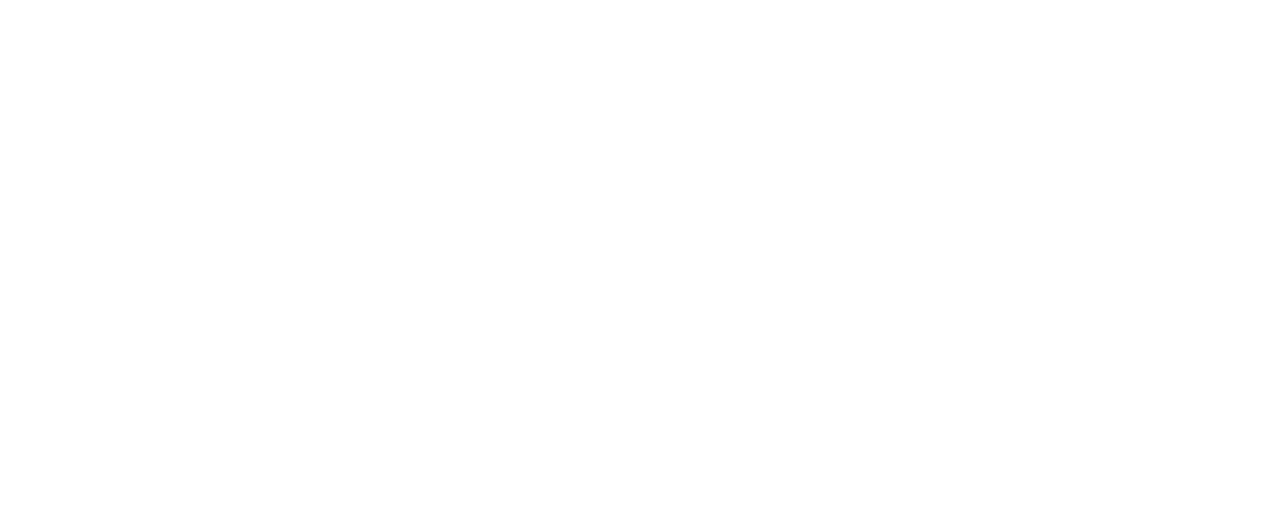
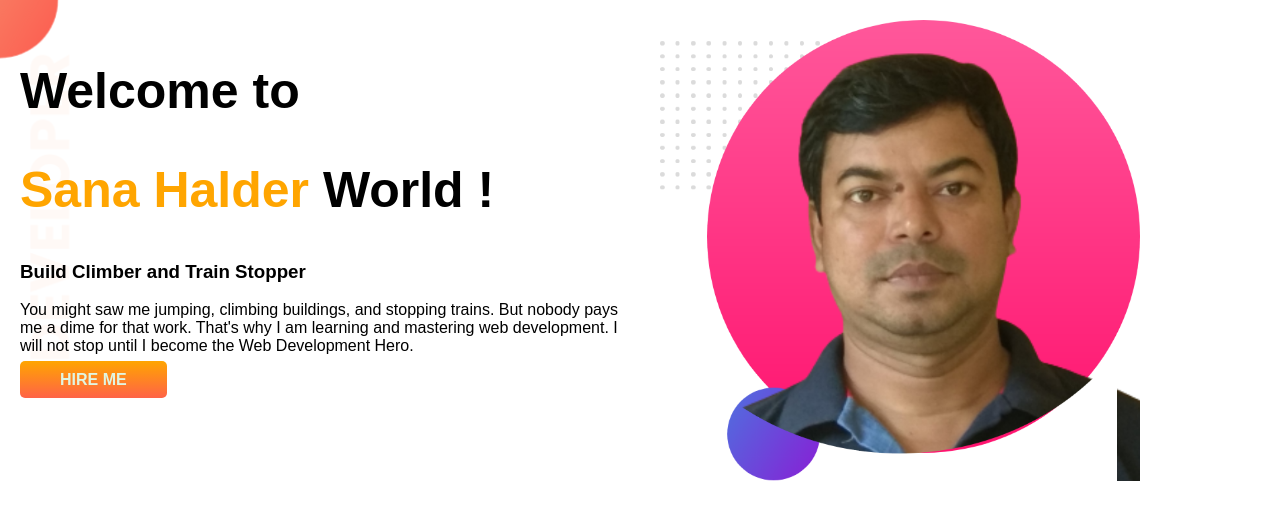
Before and after one commit to sna1947/my_port_fo, a plain HTML site: page index.html in a window 1280 px wide. Drawn offline with Linux system fonts and the light colour scheme; a web font is replaced by a local one.

Commit message:
top_part

```diff
--- a/index.html
+++ b/index.html
@@ -1,13 +1,34 @@
 <!DOCTYPE html>
 <html lang="en">
+
 <head>
     <meta charset="UTF-8">
     <meta http-equiv="X-UA-Compatible" content="IE=edge">
     <meta name="viewport" content="width=device-width, initial-scale=1.0">
     <title>My first port fo </title>
+    <link rel="preconnect" href="https://fonts.googleapis.com">
+    <link rel="preconnect" href="https://fonts.gstatic.com" crossorigin>
+    <link href="https://fonts.googleapis.com/css2?family=Otomanopee+One&display=swap" rel="stylesheet">
     <link rel="stylesheet" href="style.css">
 </head>
+
 <body>
+    <section class="sec01">
+        <div id="div01" class="contnr_01">
+            <h1> Welcome to </h1>
+            <h1> <span class="color_orng">Sana Halder</span> World ! </h1>
+            <h3> Build Climber and Train Stopper </h3>
+            <p>You might saw me jumping, climbing buildings, and stopping trains. But nobody pays me a dime for that
+                work. That's why I am learning and mastering web development. I will not stop until I become the Web
+                Development Hero.</p>
+            <a target="_blank" class="link_bt" href="https://www.linkedin.com/in/pronab-halder-ab4a791b0/">HIRE ME</a>
+        </div>
+        <div class="contnr_01">
+            <img src="img/sna.png" alt="">
+        </div>
+    </section>
+
 
 </body>
+
 </html>
--- a/style.css
+++ b/style.css
@@ -0,0 +1,33 @@
+body{
+    font-family: 'Otomanopee One', sans-serif;
+    margin: 0;
+    padding: 0;
+}
+h1{
+    font-size: 50px;
+}
+.color_orng{
+    color: orange;
+}
+section{
+    display:flex;
+}
+.contnr_01{
+    width: 50%;
+   padding: 20px;
+}
+.contnr_01 img{
+    width: 80%;
+}
+.link_bt{
+    background-image: linear-gradient(orange, tomato);
+    padding: 10px 40px;
+    border-radius: 5px;
+    text-decoration: none;
+    color: rgb(225, 245, 225);
+    font-weight: 800;
+}
+.sec01{
+    background-image: url(img/top-banner.png);
+    background-repeat: no-repeat;
+}
```
Also changed, not shown: img/dream-bg.png (added), img/exp-bg.png (added), img/my-bg.png (added), img/my-bg2.png (added), img/sna.png (added), img/sunu.png (added), img/surja.png (added), img/top-banner.png (added).
